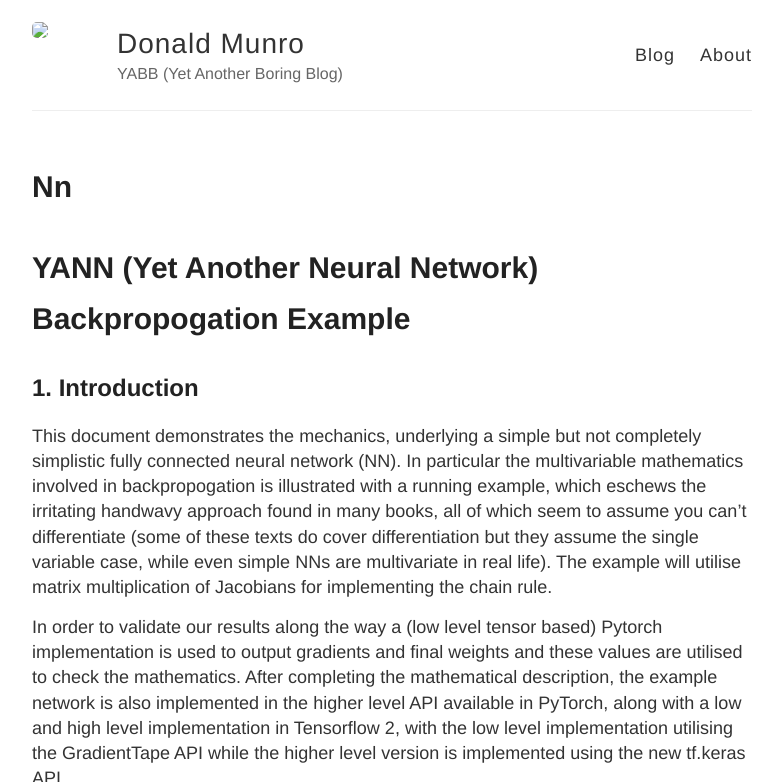
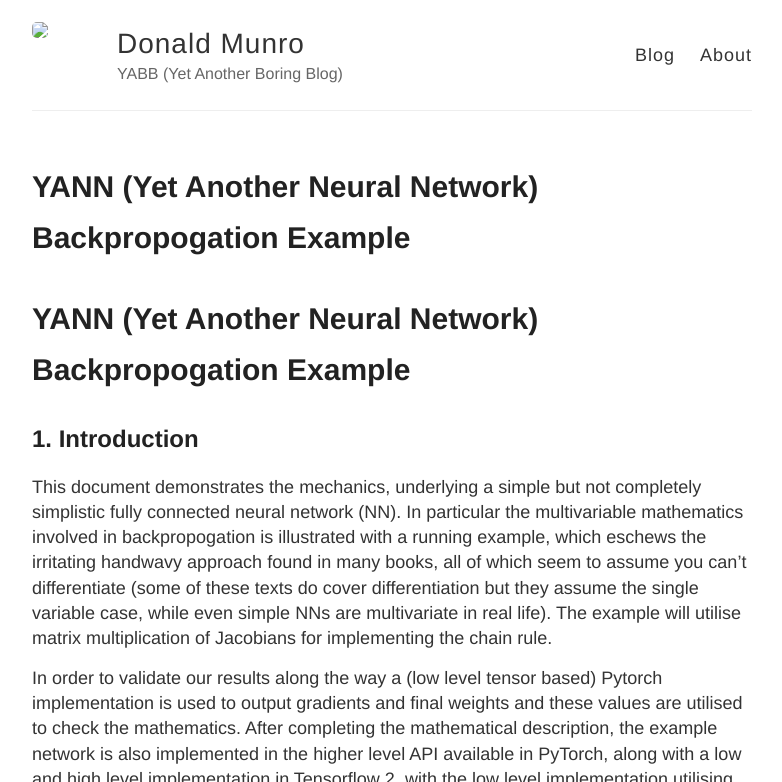
Before and after one commit to donaldmunro/donaldmunro.github.io, a Jekyll site: the page built from _posts/2020-02-06-NN.md, in a window 1280 px wide and 900 px high, cut to the strip 0-782 px from the top of the window. Shown: the whole strip, without its empty margins (248-1030 px from the left). Built offline with Jekyll 4.4.1, drawn with Linux system fonts in a browser that asks for light colours; our own code applies the rules of GitHub Pages for plain Markdown files; formulas are drawn with MathJax 3.

Commit message:
Add NN post

```diff
--- a/_posts/2020-02-06-NN.md
+++ b/_posts/2020-02-06-NN.md
@@ -1,3 +1,7 @@
+---
+layout: post
+title: YANN (Yet Another Neural Network) Backpropogation Example
+---
 # YANN (Yet Another Neural Network) Backpropogation Example
 ## 1. Introduction
 This document demonstrates the mechanics, underlying a simple but not completely simplistic fully connected neural network (NN).
```
